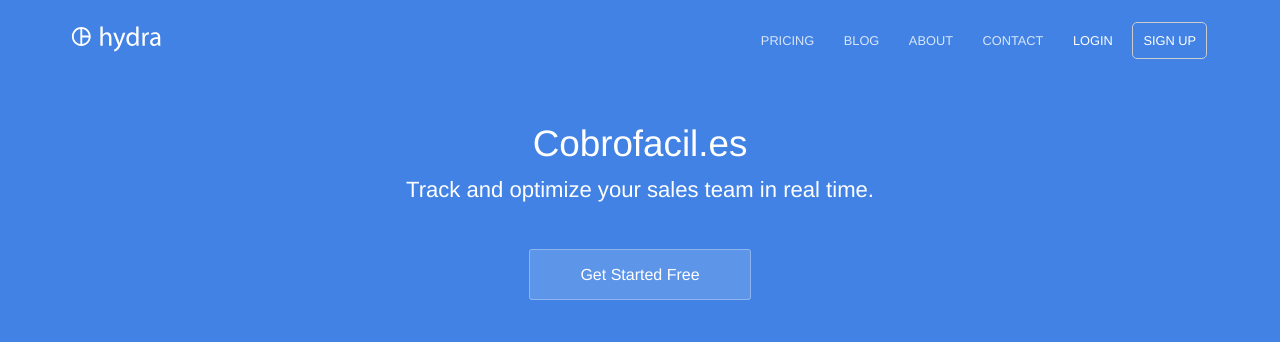
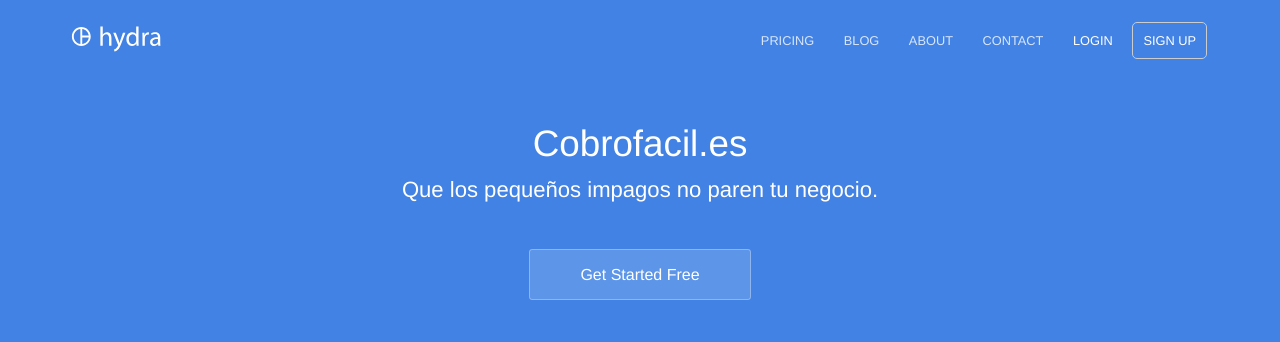
Before and after one commit to streaming10/cobrofacil, a Jekyll site: the page built from index.html, in a window 1280 px wide and 900 px high. Shown: the top 342 px of the window. Built offline with Jekyll 4.4.1, drawn with Linux system fonts in a browser that asks for light colours.

Commit message:
Update index.html

```diff
--- a/index.html
+++ b/index.html
@@ -5,7 +5,7 @@
 <section class="hero">
   <div class="text-container">
     <h1 class="editable">Cobrofacil.es</strong></h1>
-    <p class="subtext editable">Track and optimize your sales team in real time.</p>
+    <p class="subtext editable">Que los pequeños impagos no paren tu negocio.</p>
     <div class="cta button alt"><a href="{{ site.baseurl }}/contact/">Get Started Free</a></div>
     <div>
       <img src="{{ site.baseurl }}/images/dashboard.png" alt="Screenshot" class="screenshot editable" />
```
